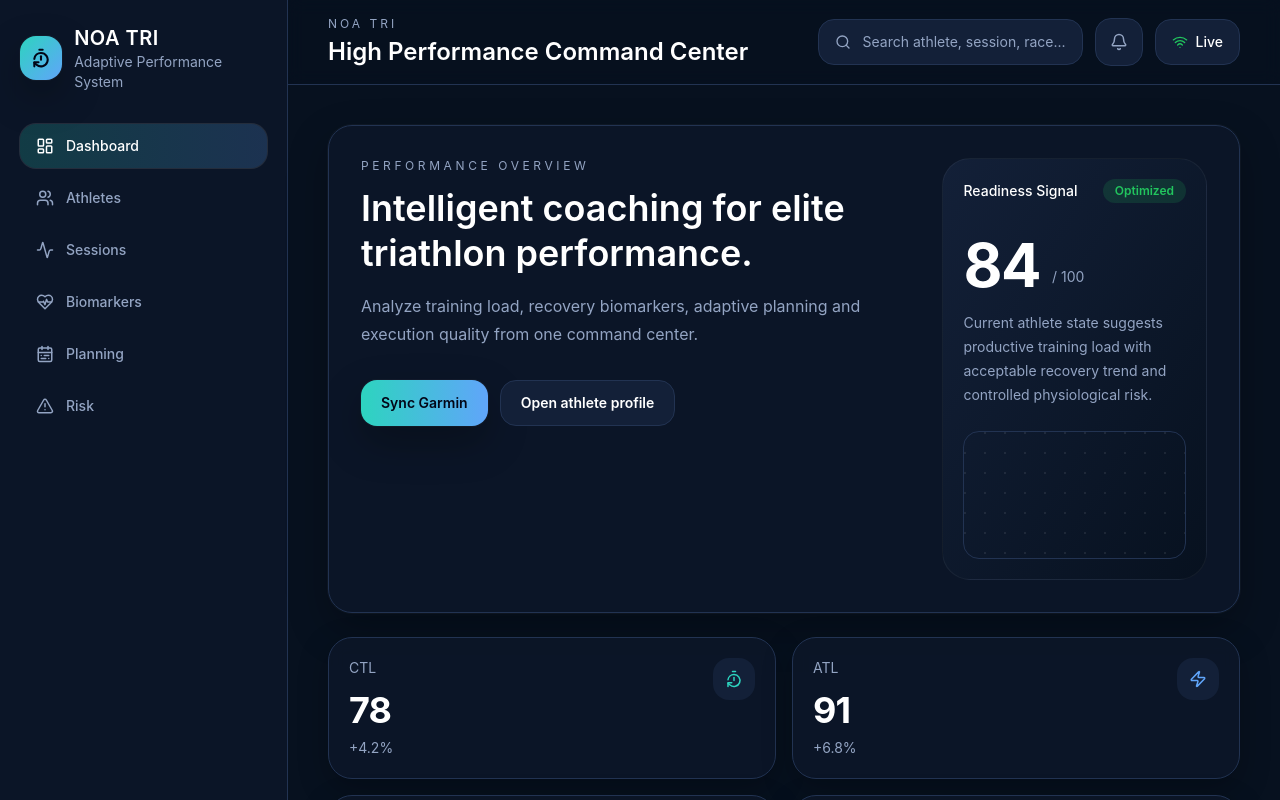
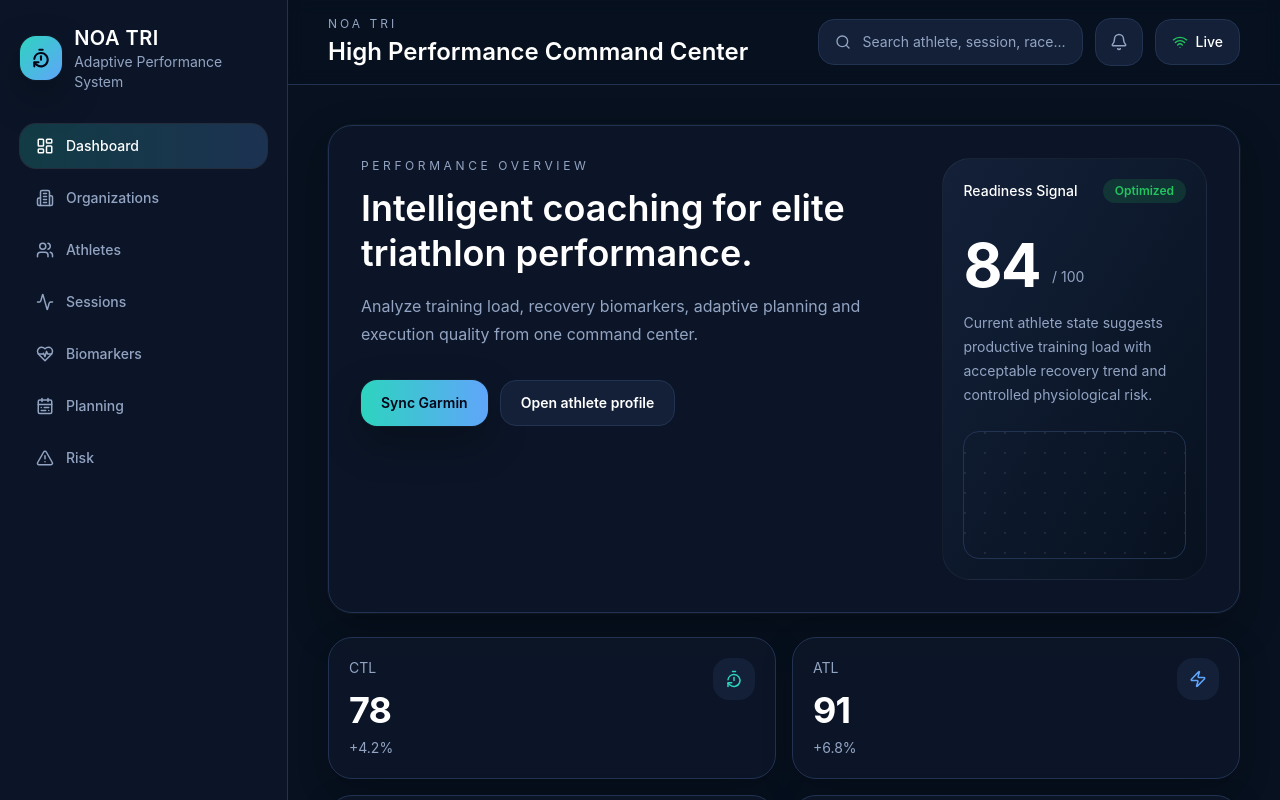
Before and after one commit to Noa-tri/noa-tri, a React (Vite) app in the folder noa-frontend/: page /dashboard in a window 1280 px wide. Shown: the top 800 px of the page. Built offline with nearby package versions, Linux system fonts and the light colour scheme; the HTML template or start-up script is replaced by a standard one.

Commit message:
Update Sidebar.tsx

```diff
--- a/noa-frontend/src/components/Sidebar.tsx
+++ b/noa-frontend/src/components/Sidebar.tsx
@@ -1,6 +1,7 @@
 import {
   Activity,
   AlertTriangle,
+  Building2,
   CalendarRange,
   HeartPulse,
   LayoutDashboard,
@@ -11,6 +12,7 @@ import { NavLink } from "react-router-dom";
 
 const items = [
   { to: "/dashboard", label: "Dashboard", icon: LayoutDashboard },
+  { to: "/organizations", label: "Organizations", icon: Building2 },
   { to: "/athletes", label: "Athletes", icon: Users },
   { to: "/sessions", label: "Sessions", icon: Activity },
   { to: "/biomarkers", label: "Biomarkers", icon: HeartPulse },
```
